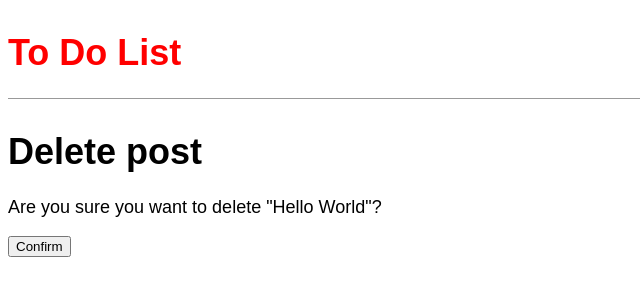
After one commit to JCode1986/django_crud, a Django app: template templates/to_do_delete.html in a window 1280 px wide. The commit adds this page. Shown: the top 300 px of the page, without its empty margins (0-640 px from the left). Run offline with Django 3.2, Linux system fonts and the light colour scheme; the template is opened without the code that fills it: values that come from a table or form of the project are taken from there, others are empty; data comes from the database, SQL or seed files in the repository.

Commit message:
added deleteview

```diff
--- a/templates/home.html
+++ b/templates/home.html
@@ -4,7 +4,6 @@
 {% for post in object_list %}
 <div class="post-entry">
     <h2><a href="{% url 'to_do_details' post.pk %}">{{ post.title }}</a></h2>
-    <!-- <p>{{ post.body }}</p> -->
 </div>
 {% endfor %}
 {% endblock content %}
--- /dev/null
+++ b/templates/to_do_delete.html
@@ -0,0 +1,10 @@
+{% extends 'base.html' %}
+
+{% block content %}
+    <h1>Delete post</h1>
+    <form action="" method="post">
+    {% csrf_token %}
+    <p>Are you sure you want to delete "{{ post.title }}"?</p>
+    <input type="submit" value="Confirm" />
+    </form>
+{% endblock content %}
--- a/templates/to_do_details.html
+++ b/templates/to_do_details.html
@@ -4,6 +4,7 @@
 <div class="post-entry">
     <h2>{{ post.title }}</h2>
     <p>{{ post.body }}</p>
+    <button>Delete</button>
 </div>
 
 {% endblock content %}
--- a/to_do/models.py
+++ b/to_do/models.py
@@ -8,3 +8,6 @@ class Post(models.Model):
 
     def __str__(self):
         return self.title
+
+    def get_absolute_url(self):
+        return reverse('to_do_details',args=[str(self.id)])
--- a/to_do/urls.py
+++ b/to_do/urls.py
@@ -1,7 +1,8 @@
 from django.urls import path
-from .views import HomePageView, ToDoDetailsView
+from .views import HomePageView, ToDoDetailsView, BlogDeleteView
 
 urlpatterns = [
     path('', HomePageView.as_view(), name='home'),
     path('post/<int:pk>/', ToDoDetailsView.as_view(), name='to_do_details'),
+    path('delete/', BlogDeleteView.as_view(), name='to_do_delete'),
 ]
```
Also changed, not shown: to_do/views.py (+12 -1 lines).
